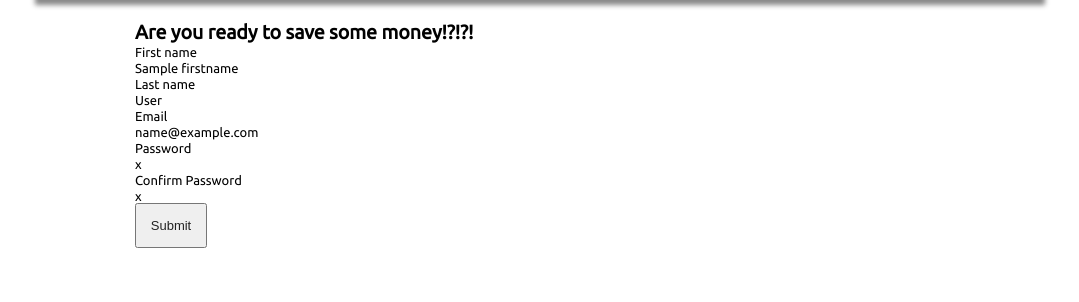
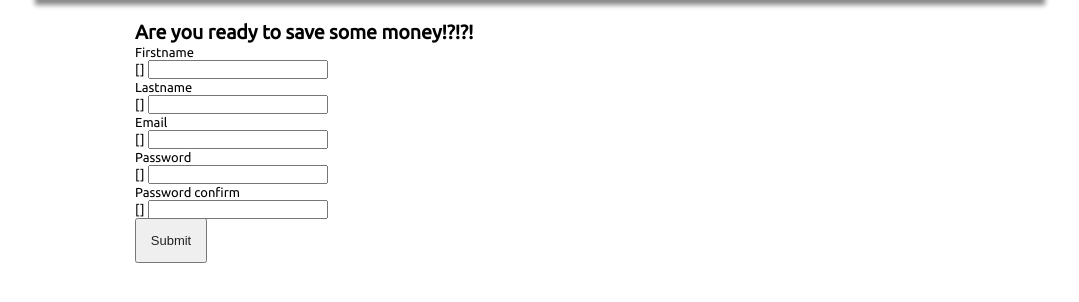
Before and after one commit to tpbarron/swapr, a Django app: template classifieds/templates/new_user.html in a window 1280 px wide. Shown: the part 81-383 px from the top of the page, without its empty margins (105-1184 px from the left). Run offline with Django 3.2, Linux system fonts and the light colour scheme; the template is opened without the code that fills it: most values are stand-ins (such as "Sample title", 1, 10 or a date in 2020); form fields are guessed from the names that the template uses; parts of the project's set-up code (start-up, migrations or seed data) failed here and were passed over; some libraries are stand-ins or nearby versions.

Commit message:
improving user-friendliness of login and new user forms

```diff
--- a/classifieds/static/css/forms.css
+++ b/classifieds/static/css/forms.css
@@ -2,6 +2,18 @@
 	width:800px;
 	margin:auto;
 	margin-top:20px;
+}
+
+.field {
+}
+
+.errorlist {
+	list-style-type:none;
+	padding:0px;
+	margin:0px;
+}
+.errorlist li {
+	color:red;
 }
 
 .form_textarea {
--- a/classifieds/templates/new_user.html
+++ b/classifieds/templates/new_user.html
@@ -11,17 +11,31 @@
 <div id="viewer">
 	<h2>Are you ready to save some money!?!?!</h2>
 	<form id="new_user_form" action="." method="post">{% csrf_token %}
-		<p>First name</p>
-		{{ firstname }}
-		<p>Last name</p>
-		{{ lastname }}
-		<p>Email</p>
-		{{ email }}
-		<p>Password</p>
-		{{ password }}
-		<p>Confirm Password</p>
-		{{ password_confirm }}
-		<br />
+		<div class="field">
+			{{ form.firstname.label }} <br />
+			{{ form.firstname.errors }}
+			{{ form.firstname }}
+		</div>
+		<div class="field">
+			{{ form.lastname.label }} <br />
+			{{ form.lastname.errors }}
+			{{ form.lastname }}
+		</div>
+		<div class="field">
+			{{ form.email.label }} <br />
+			{{ form.email.errors }}
+			{{ form.email }}
+		</div>
+		<div class="field">
+			{{ form.password.label }} <br />
+			{{ form.password.errors }}
+			{{ form.password }}
+		</div>
+		<div class="field">
+			{{ form.password_confirm.label }} <br />
+			{{ form.password_confirm.errors }}
+			{{ form.password_confirm }}
+		</div>
 		<input type="submit" class="form_submit" value="Submit" />
 	</form>
 </div>
```
Also changed, not shown: classifieds/models.py (+15 -4 lines), classifieds/templates/login.html (+7 -5 lines), classifieds/views.py (+33 -32 lines), 2 other files.
